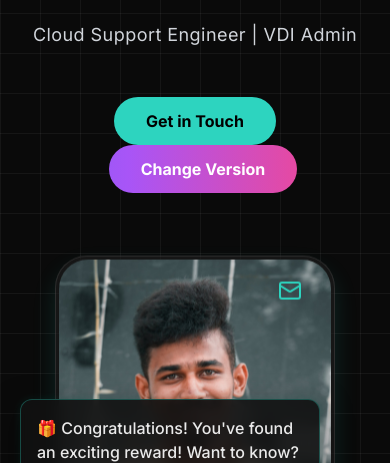
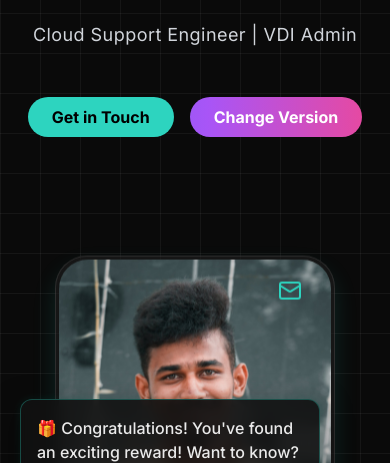
Before and after one commit to iboopathiraja/iboopathiraja.github.io, a plain HTML site: page index.html in a window 390 px wide. Shown: the part 227-690 px from the top of the page. Drawn offline with nearby package versions, Linux system fonts and the light colour scheme.

Commit message:
index.html

```diff
--- a/index.html
+++ b/index.html
@@ -783,15 +783,14 @@
                 <p class="mt-6 text-lg md:text-2xl text-gray-300 fade-in-section font-light tracking-wide">
                     Cloud Support Engineer | VDI Admin
                 </p>
-                <div class="mt-12 fade-in-section" style="transition-delay: 200ms;">
-                    <!-- Hero "Get in Touch" button SCROLLS to the chat section (#contact) -->
-                    <a href="#contact" class="inline-block bg-teal-400 text-black font-bold py-3 px-8 rounded-full hover:bg-teal-300 transition-all duration-300 transform hover:scale-105 hover:shadow-[0_0_20px_rgba(45,212,191,0.4)]">
+                <div class="mt-12 fade-in-section flex items-center justify-center lg:justify-start gap-4" style="transition-delay: 200ms;">
+                    <a href="#contact" class="bg-teal-400 text-black font-bold py-2 px-6 md:py-3 md:px-8 rounded-full hover:bg-teal-300 transition-all duration-300 transform hover:scale-105 hover:shadow-[0_0_20px_rgba(45,212,191,0.4)] text-center">
                         Get in Touch
                     </a>
 
                     <a href="v2.html"
-                        class="btn-gradient-live inline-block font-bold py-3 px-8 rounded-full transition-all duration-300 transform hover:scale-105 ml-4">
-                         Change Version
+                        class="btn-gradient-live font-bold py-2 px-6 md:py-3 md:px-8 rounded-full transition-all duration-300 transform hover:scale-105 text-center">
+                        Change Version
                     </a>
                 </div>
             </div>
```
